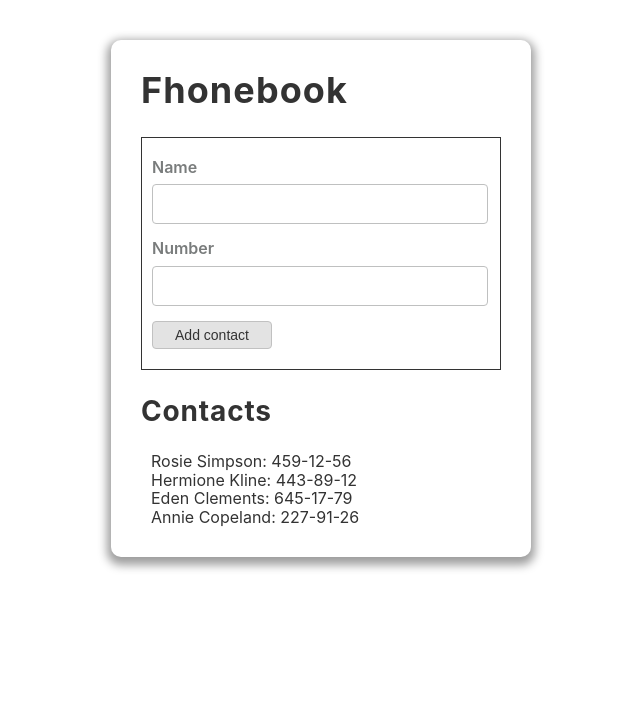
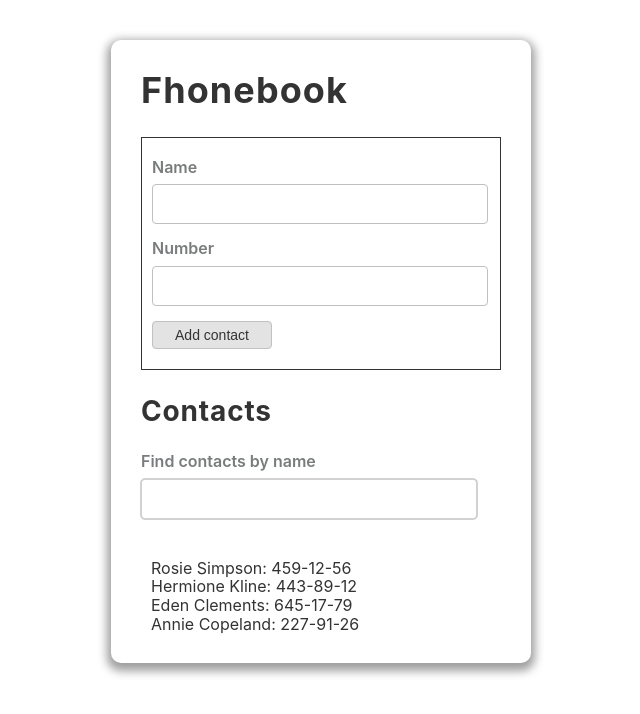
Before and after one commit to myhappyday/goit-react-hw-02-phonebook, a React (Create React App) app: page / in a window 1280 px wide. Shown: the top 714 px of the page, without its empty margins (319-959 px from the left). Built offline with nearby package versions, Linux system fonts and the light colour scheme.

Commit message:
Task 2 step 3

```diff
--- a/src/components/App.jsx
+++ b/src/components/App.jsx
@@ -4,15 +4,16 @@ import { Container, Title, Subtitle } from './App.styled';
 import ContactForm from './ContactForm';
 import ContactList from './ContactList';
 import contacts from './data/contacts.json';
-
+import Filter from './Filter';
 class App extends Component {
   state = {
     contacts: contacts,
+    filter: '',
     name: '',
     number: '',
   };
 
-  addContact = ({name, number}) => {
+  addContact = ({ name, number }) => {
     const contact = {
       id: nanoid(),
       name,
@@ -24,13 +25,30 @@ class App extends Component {
     }));
   };
 
+  changeFilter = event => {
+    this.setState({ filter: event.currentTarget.value });
+  };
+
+  getVisibleContacts = () => {
+    const { filter, contacts } = this.state;
+    const normalizedFilter = filter.toLowerCase();
+
+    return contacts.filter(contact =>
+      contact.name.toLowerCase().includes(normalizedFilter)
+    );
+  };
+
   render() {
+    const { filter } = this.state;
+    const visibleContacts = this.getVisibleContacts();
+
     return (
       <Container>
         <Title>Fhonebook</Title>
         <ContactForm onSubmit={this.addContact} />
         <Subtitle>Contacts</Subtitle>
-        <ContactList contacts={this.state.contacts} />
+        <Filter value={filter} onChange={this.changeFilter} />
+        <ContactList contacts={visibleContacts} />
       </Container>
     );
   }
--- a/src/components/ContactForm/ContactForm.jsx
+++ b/src/components/ContactForm/ContactForm.jsx
@@ -19,10 +19,11 @@ class ContactForm extends Component {
 
   onFormSubmit = event => {
     event.preventDefault();
-    console.log('state:', this.state);
-    setTimeout(() => {
-      console.log('state 1:', this.state);
-    }, 1000);
+    // console.log('state:', this.state);
+    // setTimeout(() => {
+    //   console.log('state 1:', this.state);
+    // }, 1000);
+
     // Доступ до даних форми під час її сабміту
     this.props.onSubmit(this.state);
 
--- /dev/null
+++ b/src/components/Filter/Filter.jsx
@@ -0,0 +1,28 @@
+import React from 'react';
+import PropTypes from 'prop-types';
+import { Label, Input } from './Filter.styled';
+
+const Filter = ({ value, onChange }) => (
+  <Label>
+    Find contacts by name
+    <Input
+      type="text"
+      name="filter"
+      value={value}
+      onChange={onChange}
+      style={{
+        backgroundColor: '#fff ',
+        outline: '1px solid rgba(33, 33, 33, 0.2)',
+        borderRadius: '4px',
+        border: '1px solid rgba(33, 33, 33, 0.2)',
+      }}
+    />
+  </Label>
+);
+
+Filter.propTypes = {
+  value: PropTypes.string,
+  onChange: PropTypes.func.isRequired,
+};
+
+export default Filter;
--- /dev/null
+++ b/src/components/Filter/Filter.styled.jsx
@@ -0,0 +1,38 @@
+import styled from '@emotion/styled';
+
+export const Label = styled.label`
+  font-weight: 600;
+  font-size: 16px;
+  line-height: 1.16;
+  color: #797c7c;
+  margin-bottom: 15px;
+  transition: color 250ms cubic-bezier(0.4, 0, 0.2, 1);
+
+  :focus-within {
+    color: rgba(15, 7, 238, 0.8);
+  }
+`;
+
+export const Input = styled.input`
+  width: 320px;
+  height: 36px;
+  font-size: 16px;
+  line-height: 1.16;
+  background-color: inherit;
+  color: rgb(15, 7, 238);
+  margin-top: 8px;
+  padding-left: 12px;
+  border: 1px solid rgb(191, 192, 192);
+  /* filter: drop-shadow(0 0 0.75rem rgba(0, 0, 0, 0.15)); */
+  border-radius: 4px;
+  transition: border 250ms cubic-bezier(0.4, 0, 0.2, 1);
+
+  :focus {
+    outline: transparent;
+    box-shadow: rgba(15, 7, 238, 0.8) 0px 0px 3px 1px;
+  }
+
+  :focus + label {
+    color: rgb(15, 7, 238);
+  }
+`;
--- /dev/null
+++ b/src/components/Filter/index.js
@@ -0,0 +1 @@
+export { default } from './Filter';
```
